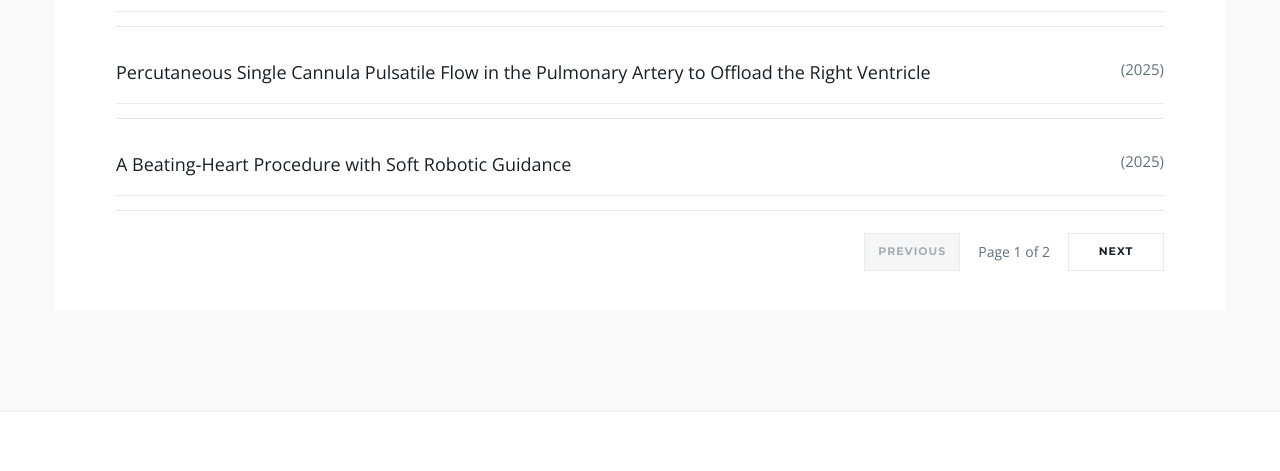
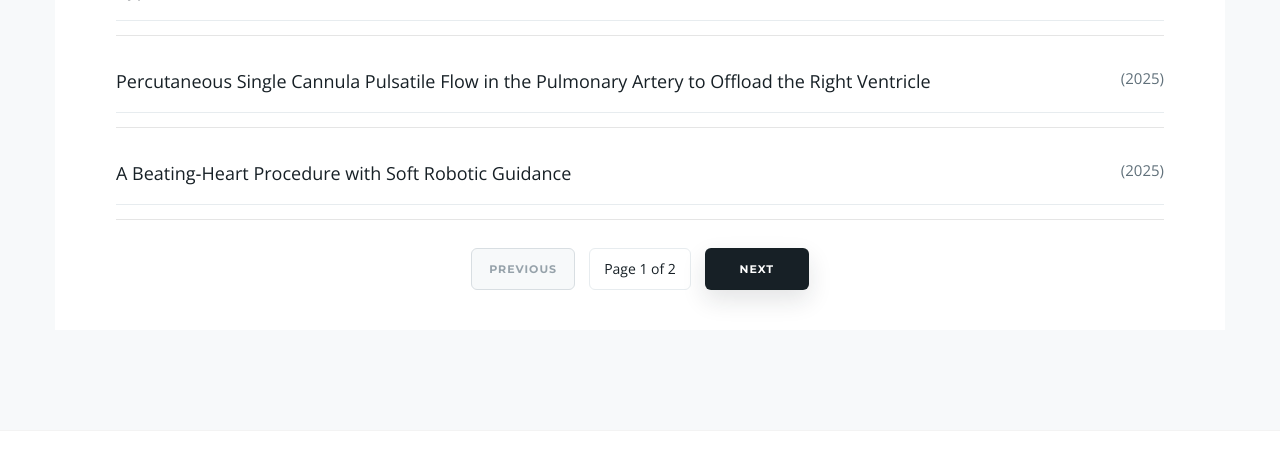
Before and after one commit to bayers92/personal_website, a PHP site: page / in a window 1280 px wide. Shown: the part 3606-4077 px from the top of the page. Run offline with PHP 8.4, Linux system fonts and the light colour scheme; some libraries are stand-ins or nearby versions; some web fonts are replaced.

Commit message:
Address annotation polish

```diff
--- a/css/custom.css
+++ b/css/custom.css
@@ -376,6 +376,9 @@ a:focus {
 .logos img {
   max-height: 78px;
   width: auto;
+  padding: 10px 16px;
+  background: #ffffff;
+  box-sizing: border-box;
   object-fit: contain;
   filter: grayscale(100%);
   opacity: 0.78;
@@ -553,43 +556,54 @@ a:focus {
 .publication-pagination {
   display: flex;
   align-items: center;
-  justify-content: flex-end;
-  gap: 18px;
-  padding-top: 22px;
+  justify-content: center;
+  gap: 14px;
+  padding-top: 28px;
 }
 
 .publication-page-button {
-  min-width: 96px;
-  height: 38px;
-  border: 1px solid var(--line);
-  border-radius: 0;
-  background: #ffffff;
-  color: var(--ink);
+  min-width: 104px;
+  height: 42px;
+  border: 1px solid rgba(23, 32, 38, 0.2);
+  border-radius: 6px;
+  background: var(--ink);
+  color: #ffffff;
   font-family: "Montserrat", "Helvetica Neue", sans-serif;
   font-size: 11px;
   font-weight: 700;
   letter-spacing: 1px;
   text-transform: uppercase;
-  transition: background-color 180ms ease, border-color 180ms ease, color 180ms ease;
+  box-shadow: 0 10px 24px rgba(23, 32, 38, 0.12);
+  transition: background-color 180ms ease, border-color 180ms ease, box-shadow 180ms ease, color 180ms ease, transform 180ms ease;
 }
 
 .publication-page-button:hover,
 .publication-page-button:focus {
-  border-color: var(--ink);
-  background: var(--ink);
+  border-color: #000000;
+  background: #000000;
   color: #ffffff;
+  box-shadow: 0 14px 30px rgba(23, 32, 38, 0.16);
+  transform: translateY(-1px);
 }
 
 .publication-page-button:disabled {
   cursor: default;
-  border-color: var(--line);
-  background: #f4f6f7;
-  color: #a3adb4;
+  border-color: #d8dee2;
+  background: #f7f9fa;
+  color: #96a2aa;
+  box-shadow: none;
+  transform: none;
 }
 
 .publication-page-label {
-  color: var(--muted);
+  min-width: 94px;
+  padding: 10px 14px;
+  border: 1px solid var(--line);
+  border-radius: 6px;
+  background: #ffffff;
+  color: var(--ink);
   font-size: 14px;
+  text-align: center;
   white-space: nowrap;
 }
 
@@ -621,9 +635,7 @@ a:focus {
 }
 
 .contact-grid {
-  display: flex;
-  align-items: stretch;
-  gap: 36px;
+  display: block;
   margin-left: 0;
   margin-right: 0;
 }
@@ -635,7 +647,8 @@ a:focus {
 
 .contact-copy {
   display: flex;
-  min-height: 420px;
+  max-width: 760px;
+  min-height: 0;
   flex-direction: column;
   justify-content: center;
   padding: 44px 0;
--- a/index.html
+++ b/index.html
@@ -319,7 +319,7 @@
     <section class="info-section content section gray">
       <div class="container contact-inner">
         <div class="row contact-grid">
-          <div class="col-md-5 contact-copy">
+          <div class="col-md-12 contact-copy">
             <h3>Contact</h3>
             <p class="section-intro">Open to conversations about surgery, research collaborations, clinical AI, and healthcare technology.</p>
             <div class="contact-methods">
@@ -338,11 +338,6 @@
               <a href="https://github.com/bayers92" class="btn hollow" aria-label="GitHub"><div class="fa fa-github-alt"></div></a>
             </div>
           </div>
-          <div class="col-md-7">
-            <figure class="contact-image-frame">
-              <img src="images/boston-contact.svg" alt="Black and white illustration of the Boston skyline and Charles River">
-            </figure>
-          </div>
         </div>
       </div>
       </section>
@@ -360,7 +355,7 @@
         <div class="container">
           <div class="row">
             <div class="col-md-4">
-              <p>&copy; 2021 Brian Ayers  |  <i>Boston, MA  </i>|  <i>Rochester, NY  </i></p>
+              <p>&copy; 2026 Brian Ayers  |  <i>Boston, MA  </i>|  <i>Rochester, NY  </i></p>
             </div>
             </div>
           </div>
```
